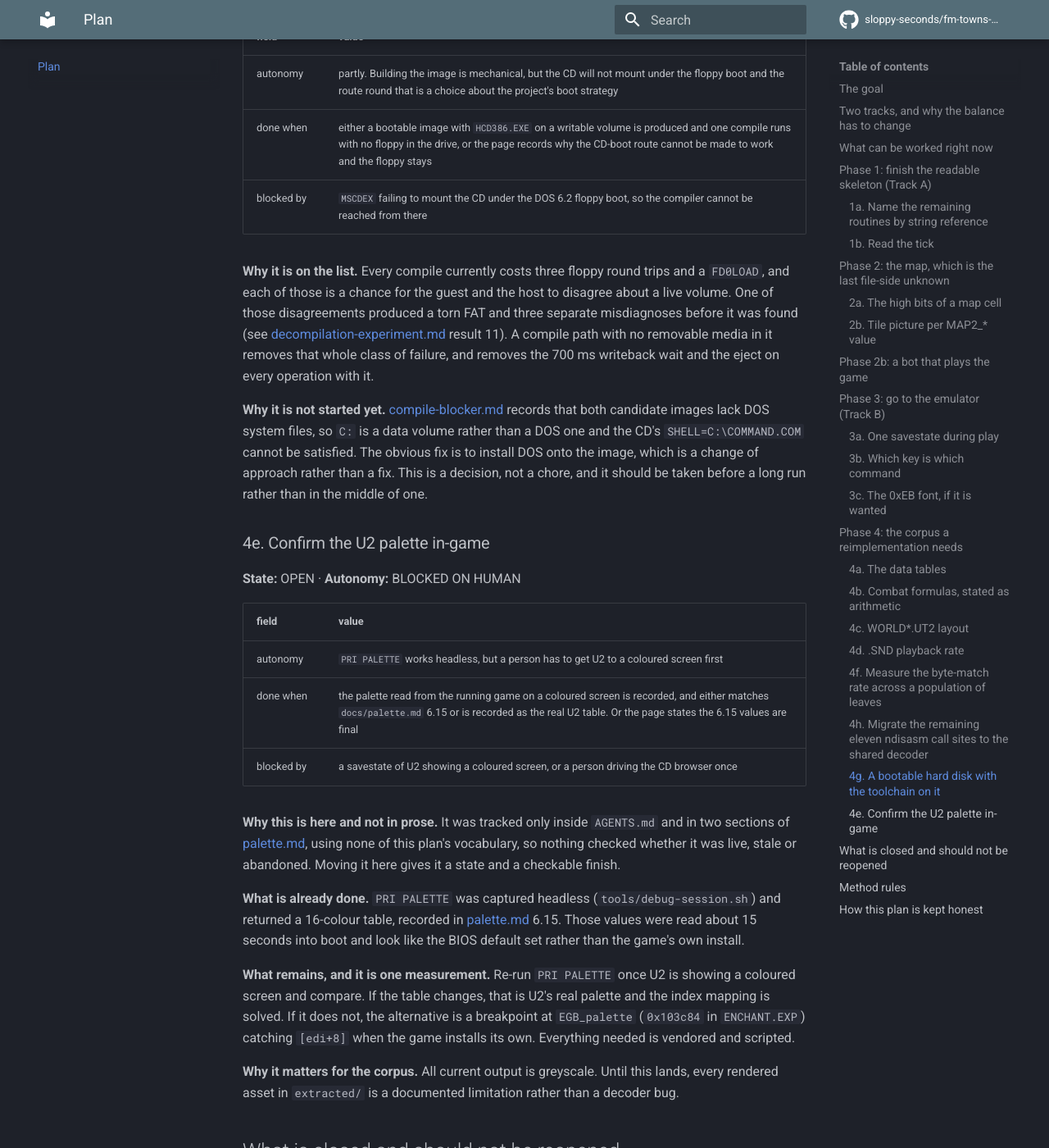
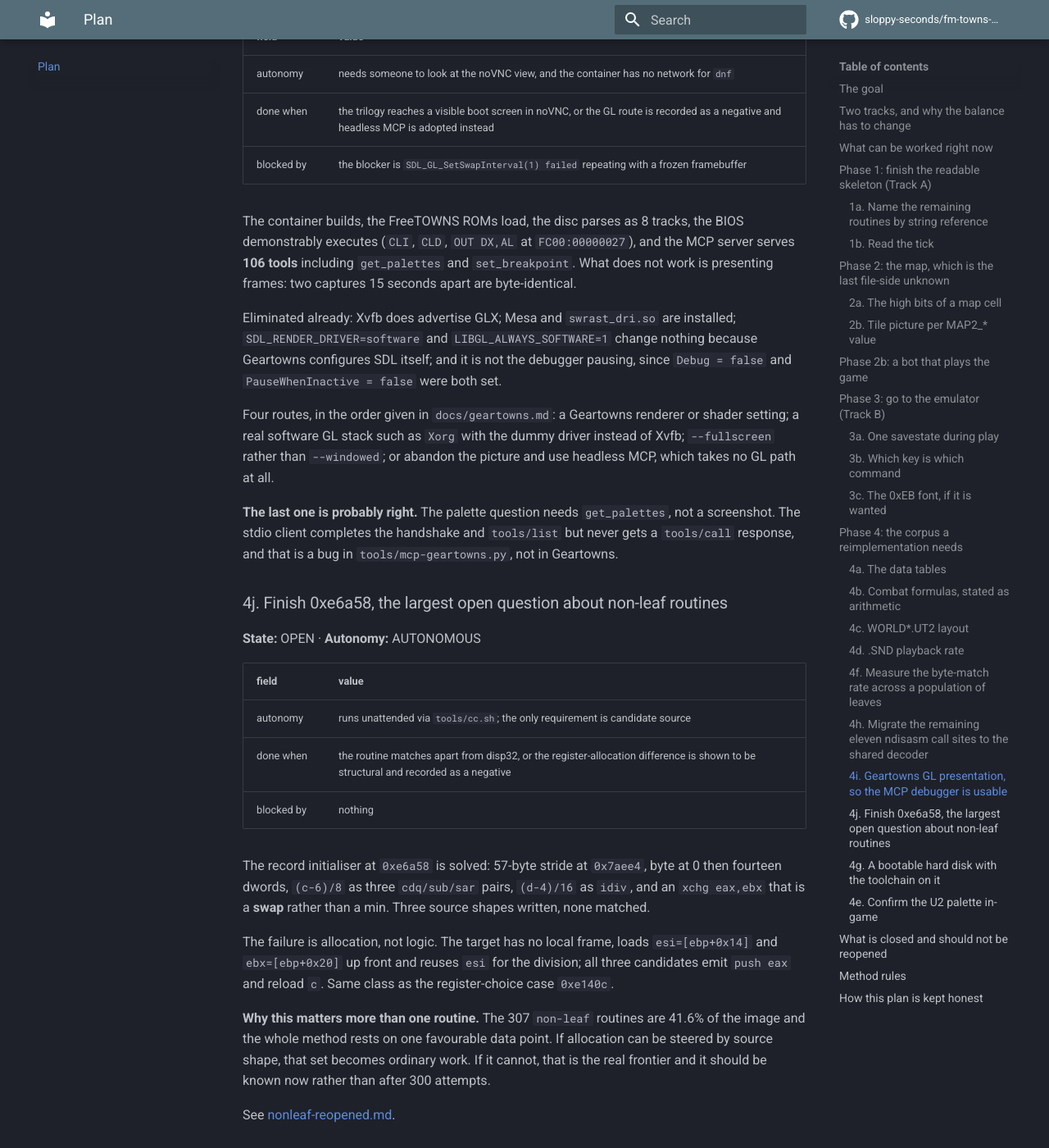
Before and after one commit to sloppy-seconds/fm-towns-ultima, an MkDocs documentation site: the page built from docs/plan.md, in a window 1280 px wide and 1400 px high, scrolled down 14844 px. Shown: the whole window at 82% size. Built offline with MkDocs 1.6.1 and Material for MkDocs 9.7.7, drawn with Linux system fonts in a browser that asks for light colours; comment, search, counter and statistics services are not loaded; some of the changed text lies outside the part shown.

Commit message:
Session summary, Geartowns pinned, and the overnight run plan
Three documents, all of them records rather than reports.

session-summary.md: ten routines matched, the census, 120 globals, the shared decoder and
the enforced tooling policy, plus the four conclusions of mine that were wrong and how each
was caught. Two negatives that are worth as much as the positives: naming by string
reference does not scale because the string-bearing routines are called zero times, and
base-fold cannot be byte-matched without controlling address layout.

geartowns.md: PINNED with the blocker named. The container builds, FreeTOWNS ROMs load, the
disc parses as 8 tracks, the BIOS demonstrably executes and MCP serves 106 tools. Nothing is
drawn: SDL_GL_SetSwapInterval(1) fails forever and two captures 15 seconds apart are
byte-identical. Five things eliminated, four routes recorded, and the note that headless
MCP probably sidesteps it entirely. Also the three traps that cost time: --cd needs the
.cue not the .img, --portable relocates the config and breaks firmware loading, and a
640x480 Xvfb crops the window.

overnight-run.md: the plan, built on a measured ceiling rather than an assumption. Zero
c-leaf routines remain unattempted, so the leaf well is dry. The real pools are 86 small
single-call non-leaf routines and 76 base-fold, with 0xe6a58 as the decisive experiment for
whether the 307 are reachable at all. Phase order is pipeline first, because a broken
pipeline produces confident wrong results.

Plan items 4i and 4j added so both threads are tracked rather than only narrated.

checkall caught two em-dashes in my own draft, which is the rule working.

```diff
--- a/docs/plan.md
+++ b/docs/plan.md
@@ -515,6 +515,61 @@
 
 See [tooling-policy.md](tooling-policy.md) and [capstone-gate.md](capstone-gate.md).
 
+### 4i. Geartowns GL presentation, so the MCP debugger is usable
+
+**State:** OPEN · **Autonomy:** BLOCKED ON HUMAN
+
+| field | value |
+|---|---|
+| autonomy | needs someone to look at the noVNC view, and the container has no network for `dnf` |
+| done when | the trilogy reaches a visible boot screen in noVNC, or the GL route is recorded as a negative and headless MCP is adopted instead |
+| blocked by | the blocker is `SDL_GL_SetSwapInterval(1) failed` repeating with a frozen framebuffer |
+
+The container builds, the FreeTOWNS ROMs load, the disc parses as 8 tracks, the BIOS
+demonstrably executes (`CLI`, `CLD`, `OUT DX,AL` at `FC00:00000027`), and the MCP server
+serves **106 tools** including `get_palettes` and `set_breakpoint`. What does not work is
+presenting frames: two captures 15 seconds apart are byte-identical.
+
+Eliminated already: Xvfb does advertise GLX; Mesa and `swrast_dri.so` are installed;
+`SDL_RENDER_DRIVER=software` and `LIBGL_ALWAYS_SOFTWARE=1` change nothing because
+Geartowns configures SDL itself; and it is not the debugger pausing, since `Debug = false`
+and `PauseWhenInactive = false` were both set.
+
+Four routes, in the order given in `docs/geartowns.md`: a Geartowns renderer or shader
+setting; a real software GL stack such as `Xorg` with the dummy driver instead of Xvfb;
+`--fullscreen` rather than `--windowed`; or abandon the picture and use headless MCP, which
+takes no GL path at all.
+
+**The last one is probably right.** The palette question needs `get_palettes`, not a
+screenshot. The stdio client completes the handshake and `tools/list` but never gets a
+`tools/call` response, and that is a bug in `tools/mcp-geartowns.py`, not in Geartowns.
+
+### 4j. Finish 0xe6a58, the largest open question about non-leaf routines
+
+**State:** OPEN · **Autonomy:** AUTONOMOUS
+
+| field | value |
+|---|---|
+| autonomy | runs unattended via `tools/cc.sh`; the only requirement is candidate source |
+| done when | the routine matches apart from disp32, or the register-allocation difference is shown to be structural and recorded as a negative |
+| blocked by | nothing |
+
+The record initialiser at `0xe6a58` is solved: 57-byte stride at `0x7aee4`, byte at 0 then
+fourteen dwords, `(c-6)/8` as three `cdq/sub/sar` pairs, `(d-4)/16` as `idiv`, and an
+`xchg eax,ebx` that is a **swap** rather than a min. Three source shapes written, none
+matched.
+
+The failure is allocation, not logic. The target has no local frame, loads `esi=[ebp+0x14]`
+and `ebx=[ebp+0x20]` up front and reuses `esi` for the division; all three candidates emit
+`push eax` and reload `c`. Same class as the register-choice case `0xe140c`.
+
+**Why this matters more than one routine.** The 307 `non-leaf` routines are 41.6% of the
+image and the whole method rests on one favourable data point. If allocation can be steered
+by source shape, that set becomes ordinary work. If it cannot, that is the real frontier and
+it should be known now rather than after 300 attempts.
+
+See [nonleaf-reopened.md](nonleaf-reopened.md).
+
 ### 4g. A bootable hard disk with the toolchain on it
 
 **State:** OPEN · **Autonomy:** NEEDS A DECISION
--- a/mkdocs.yml
+++ b/mkdocs.yml
@@ -163,6 +163,9 @@
       - objdump as a second opinion: objdump-crosscheck.md
       - Capstone as a replacement decoder: capstone-gate.md
       - Tooling policy: tooling-policy.md
+      - Geartowns and the MCP server: geartowns.md
+      - Session summary: session-summary.md
+      - Overnight run plan: overnight-run.md
       - The corpus census: corpus-census.md
       - The authentic toolchain reproduces seven routines: highc-authentic-toolchain.md
       - The plot calibration: highc-plot-calibration.md
```
Also changed, not shown: docs/geartowns.md (added, +202 -0 lines), docs/overnight-run.md (added, +140 -0 lines), docs/session-summary.md (added, +152 -0 lines).
